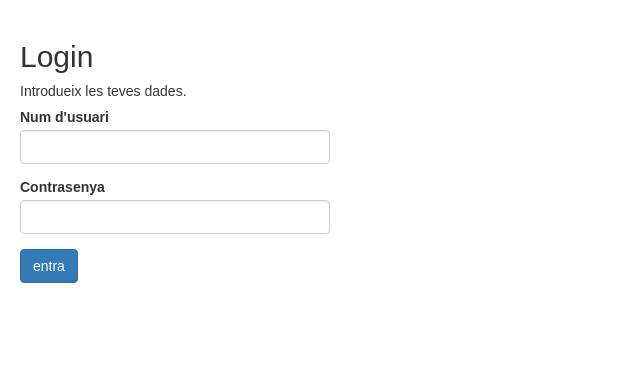
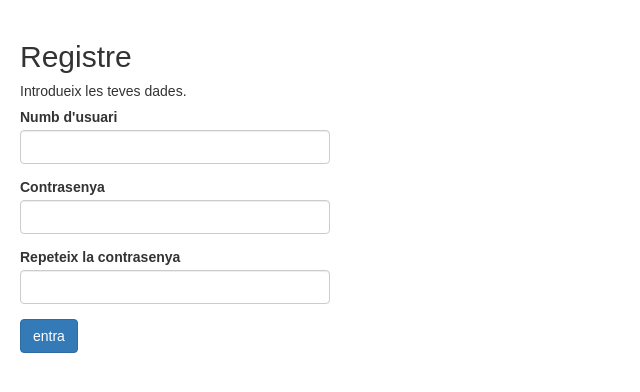
Before and after one commit to matthewcalcagno/practica6PHP, a PHP site: page /register.view.php in a window 1280 px wide. Shown: the top 392 px of the page, without its empty margins (0-640 px from the left). Run offline with PHP 8.4, Linux system fonts and the light colour scheme; the template is opened without the code that fills it, so the values that code supplies are empty.

Commit message:
register acabado, i fatal session

```diff
--- a/Controller/validacio.php
+++ b/Controller/validacio.php
@@ -1,4 +1,5 @@
 <?php
+session_start();
 //Matias Aedo
 /* Arxiu PHP que validara les dades que li pasem al servidor, una vegada validat redigira l'usuari a la
 	seva pagina personal i activara la sessio. Quan l'usuari inicia sessio, creara una cookie amb dades de l'usuari, per depres
--- a/View/login.view.php
+++ b/View/login.view.php
@@ -1,8 +1,8 @@
 <?php
+session_start();
 //Matias Aedo
 /* Login PHP que quan valida l'usuari al servidor deixa la sessio oberta.
    La mijora es fer tota la valicio mitjançant PDO i mantenir la sessio inicia, guardant les dades en una cookie, i capturandoles despres amb la pagina d'usuari.*/
-session_start();
 // Comprova si l'usuari a fet login en aquesta sessio
 if(isset($_SESSION["loggedin"]) && $_SESSION["loggedin"] === true){
     header("location: ../View/paginaUser.view.php");
--- a/View/register.view.php
+++ b/View/register.view.php
@@ -1,7 +1,7 @@
 <?php
+session_start();
 //Matias Aedo & Matthew Calcagno
 /* */
-session_start();
 // Comprova si l'usuari a fet login en aquesta sessio
 if(isset($_SESSION["loggedin"]) && $_SESSION["loggedin"] === true){
     header("location: ../View/paginaUser.view.php");
@@ -17,7 +17,7 @@ require_once "../Controller/validacio.php";
 <html lang="en">
 <head>
     <meta charset="UTF-8">
-    <title>Login</title>
+    <title>Registre</title>
     <link rel="stylesheet" href="https://maxcdn.bootstrapcdn.com/bootstrap/3.3.7/css/bootstrap.css">
     <style type="text/css">
         body{ font: 14px sans-serif; }
@@ -26,17 +26,22 @@ require_once "../Controller/validacio.php";
 </head>
 <body>
     <div class="wrapper">
-        <h2>Login</h2>
+        <h2>Registre</h2>
         <p>Introdueix les teves dades.</p>
         <form action=<?php echo "../Controller/validacio.php"; ?> method="post">
             <div class="form-group <?php echo (!empty($username_err)) ? 'has-error' : ''; ?>">
-                <label>Num d'usuari</label>
+                <label>Numb d'usuari</label>
                 <input type="text" name="username" class="form-control" value="<?php echo $username; ?>">
              <!-- Si troba un error a valicio.php el posara en la variable que toca per despres printarla -->
                 <span class="help-block"><?php echo $username_err; ?></span>
             </div>
             <div class="form-group <?php echo (!empty($password_err)) ? 'has-error' : ''; ?>">
                 <label>Contrasenya</label>
+                <input type="password" name="password" class="form-control">
+                <span class="help-block"><?php echo $password_err; ?></span>
+            </div>
+            <div class="form-group <?php echo (!empty($password_err)) ? 'has-error' : ''; ?>">
+                <label>Repeteix la contrasenya</label>
                 <input type="password" name="password" class="form-control">
                 <span class="help-block"><?php echo $password_err; ?></span>
             </div>
```
